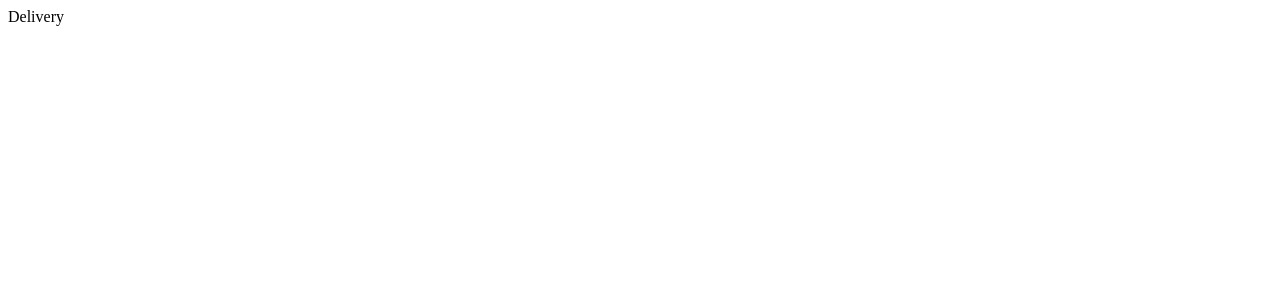
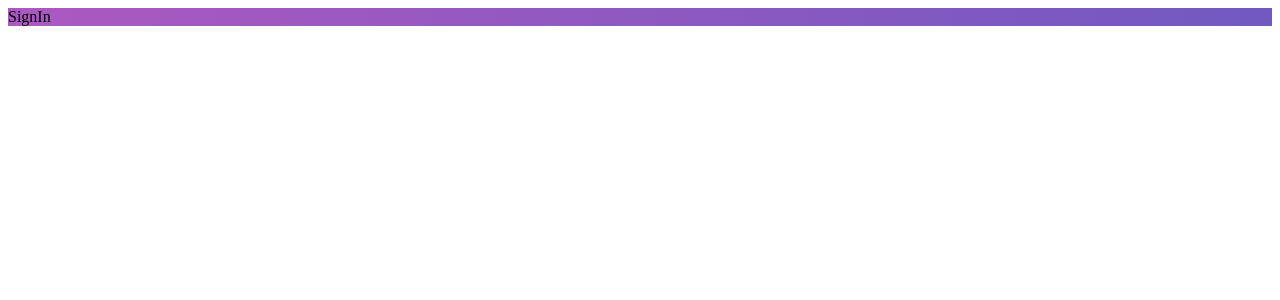
Before and after one commit to marciovz/fastfeet, a React (Create React App) app in the folder web/: page / in a window 1280 px wide. Before the commit this address led to /delivery. Shown: the top 300 px of the page. Built offline with nearby package versions, Linux system fonts and the light colour scheme.

Commit message:
Implmentado layouts para rotas autenticadas e layouts para rotas default

```diff
--- a/web/package.json
+++ b/web/package.json
@@ -13,7 +13,8 @@
     "react-dom": "^16.12.0",
     "react-router-dom": "^5.1.2",
     "react-scripts": "3.4.0",
-    "reactotron-react-js": "^3.3.7"
+    "reactotron-react-js": "^3.3.7",
+    "styled-components": "^5.0.1"
   },
   "scripts": {
     "start": "react-app-rewired start",
--- /dev/null
+++ b/web/src/pages/_layouts/auth/index.js
@@ -0,0 +1,12 @@
+import React from 'react';
+import PropTypes from 'prop-types';
+
+import { Wrapper } from './styles';
+
+export default function AuthLayout({ children }) {
+  return <Wrapper>{children}</Wrapper>;
+}
+
+AuthLayout.propTypes = {
+  children: PropTypes.element.isRequired,
+};
--- /dev/null
+++ b/web/src/pages/_layouts/auth/styles.js
@@ -0,0 +1,6 @@
+import styled from 'styled-components';
+
+export const Wrapper = styled.div`
+  height: 100%;
+  background: linear-gradient(-90deg, #7159c1, #ab59c1);
+`;
--- /dev/null
+++ b/web/src/pages/_layouts/default/index.js
@@ -0,0 +1,12 @@
+import React from 'react';
+import PropTypes from 'prop-types';
+
+import { Wrapper } from './styles';
+
+export default function DefaultLayout({ children }) {
+  return <Wrapper>{children}</Wrapper>;
+}
+
+DefaultLayout.propTypes = {
+  children: PropTypes.element.isRequired,
+};
--- /dev/null
+++ b/web/src/pages/_layouts/default/styles.js
@@ -0,0 +1,6 @@
+import styled from 'styled-components';
+
+export const Wrapper = styled.div`
+  height: 100%;
+  background: #333;
+`;
--- a/web/src/routes/Route.js
+++ b/web/src/routes/Route.js
@@ -2,8 +2,8 @@ import React from 'react';
 import PropTypes from 'prop-types';
 import { Route, Redirect } from 'react-router-dom';
 
-// import AuthLayout from '~/pages/_layouts/auth';
-// import DefaultLayout from '~/pages/_layouts/default';
+import AuthLayout from '~/pages/_layouts/auth';
+import DefaultLayout from '~/pages/_layouts/default';
 
 // import { store } from '~/store';
 
@@ -13,7 +13,7 @@ export default function RouteWrapper({
   ...rest
 }) {
   //  const { signed } = store.getState().auth;
-  const signed = true;
+  const signed = false;
 
   if (!signed && isPrivate) {
     return <Redirect to="/" />;
@@ -23,9 +23,18 @@ export default function RouteWrapper({
     return <Redirect to="/delivery" />;
   }
 
-  // const Layout = signed ? DefaultLayout : AuthLayout;
+  const Layout = signed ? DefaultLayout : AuthLayout;
 
-  return <Route {...rest} component={Component} />;
+  return (
+    <Route
+      {...rest}
+      render={props => (
+        <Layout>
+          <Component {...props} />
+        </Layout>
+      )}
+    />
+  );
 }
 
 RouteWrapper.propTypes = {
```
Also changed, not shown: 1 other file (tests, documents, lock files or other folders).
